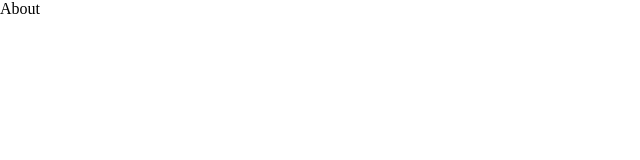
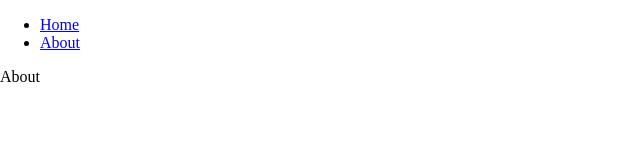
Before and after one commit to dnhn/learngatsby, a Gatsby site in the folder scratch/: page /about in a window 1280 px wide. Shown: the whole page, without its empty margins (0-640 px from the left). Built offline with nearby package versions, Linux system fonts and the light colour scheme; Gatsby itself is replaced by a stand-in of ours.

Commit message:
Create navigation component

```diff
--- /dev/null
+++ b/scratch/src/components/nav.tsx
@@ -0,0 +1,15 @@
+import React from 'react';
+import { Link } from 'gatsby';
+
+export default () => (
+  <nav>
+    <ul>
+      <li>
+        <Link to="/">Home</Link>
+      </li>
+      <li>
+        <Link to="/about">About</Link>
+      </li>
+    </ul>
+  </nav>
+);
--- a/scratch/src/pages/about.tsx
+++ b/scratch/src/pages/about.tsx
@@ -1,3 +1,9 @@
 import React from 'react';
+import Nav from '../components/nav';
 
-export default () => 'About';
+export default () => (
+  <>
+    <Nav />
+    About
+  </>
+);
```
Also changed, not shown: scratch/src/pages/index.tsx (+7 -1 lines).
